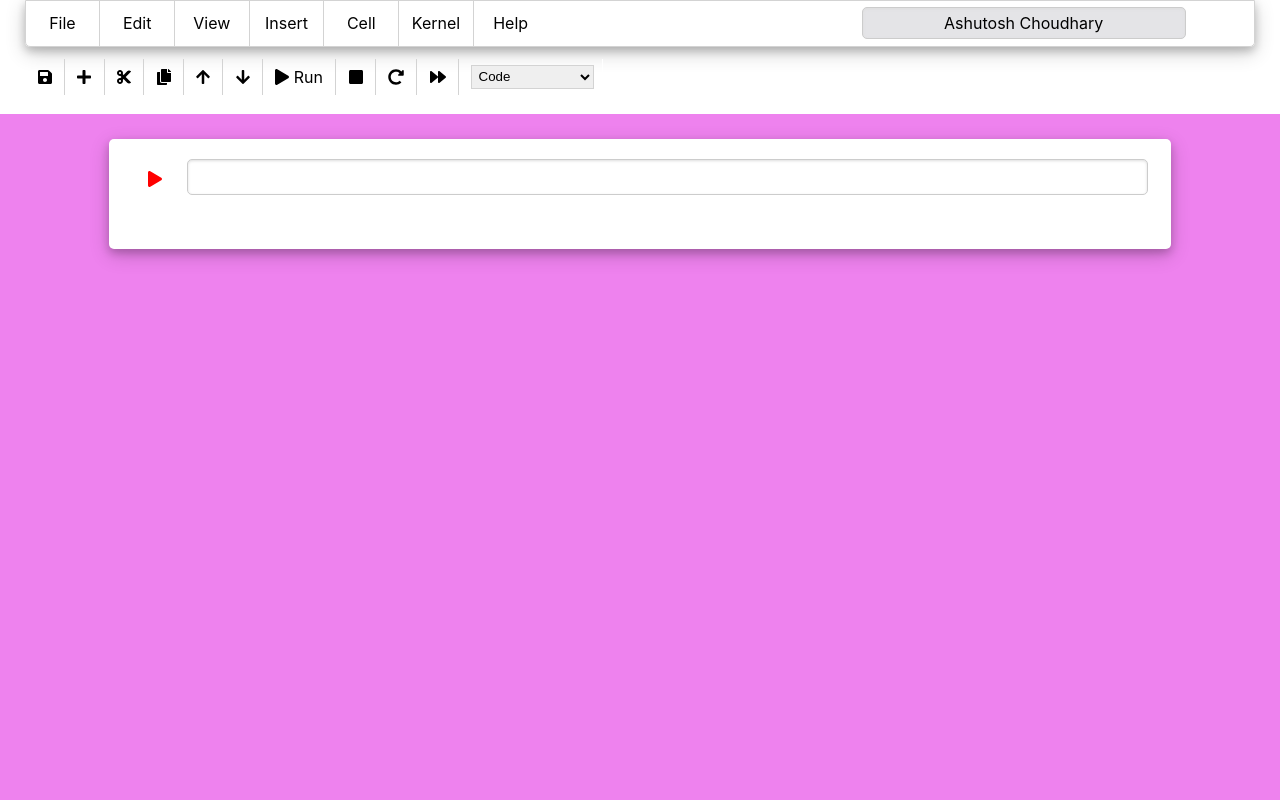
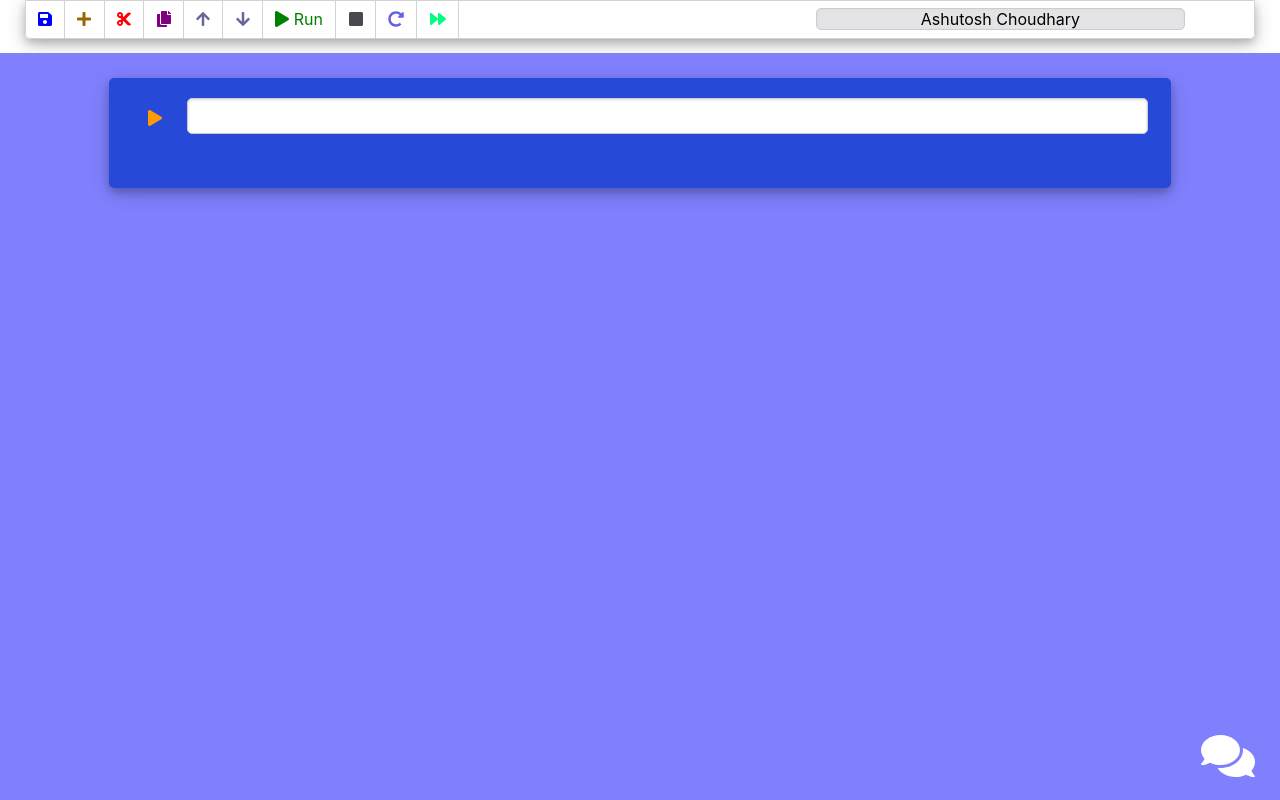
Before and after one commit to ChoudharyAshutosh/laait_frontend, a React (Create React App) app: page / in a window 1280 px wide. Built offline with nearby package versions, Linux system fonts and the light colour scheme.

Commit message:
modified basic ui and added chat button abd basic chat section

```diff
--- a/src/App.css
+++ b/src/App.css
@@ -1,13 +1,54 @@
 body{
   background-color: #e4e4e7;
+  overflow: hidden;
 }
 .App {
   text-align: center;
   display: flex;
   flex-direction: column;
-  height: 100vh;
 }
-
+.page_container{
+  display: flex;
+  flex-direction: row;
+  height: calc( 100vh - 53px );
+}
+.play-icon{
+    padding: 1% 2%;
+    color: red;
+}
+.play-icon:hover{
+  cursor: pointer;
+}
+.code-input{
+    display: flex;
+    flex-direction: row;
+    justify-content: center;
+    width: 100%;
+    margin-bottom: 1%;
+    align-items: center;
+}
+.code-line{
+    display: flex;
+    flex-direction: column;
+    width: 100%;
+    margin-bottom: 2%;
+}
+.code-output{
+    margin-left: 8%;
+    margin-right: 2.7%;
+    text-align: left;
+}
+.code-line-container{
+    flex:1;
+}
+.code{
+    width: 96%;
+    padding: 1.5% 1.5% 0.5% 1.5%;
+    border-radius: 5px;
+    border: 1px solid #ccc;
+    box-shadow: inset 0 1px 3px #ddd;
+    resize: none;
+}
 .App-logo {
   height: 40vmin;
   pointer-events: none;
--- a/src/App.js
+++ b/src/App.js
@@ -3,17 +3,19 @@ import { FontAwesomeIcon } from '@fortawesome/react-fontawesome';
 import { faPlay } from '@fortawesome/free-solid-svg-icons';
 import Menu from './components/Menu';
 import CodeArea from './CodeArea';
+import ChatArea from './ChatArea';
+import OpenChat from './components/OpenChat';
 import './App.css';
 
 function App() {
   const [currentId,setCurrentId]=useState(1);
   const [lastId, setLastId]=useState(1);
-  const [codeArea, setCodeArea]=useState([''])
+  const [codeArea, setCodeArea]=useState(['']);
   useEffect(()=>{
     setCodeArea([(
       <div className="code-line" id={1} key={1}>
         <div className="code-input">
-            <div className="play-icon"><FontAwesomeIcon icon={faPlay} /></div>
+            <div className="play-icon"><FontAwesomeIcon icon={faPlay} color={'#FE9B00'}/></div>
             <div className="code-line-container">
                 <textarea id={'input_1'} onKeyDown={updateRowNo} onFocus={async()=>{await setCurrentId(1);/*console.log(1);*/}} className="code" rows={1} autoCorrect="off" autoCapitalize="none" spellCheck="false" tabIndex="0" wrap="off"></textarea>
             </div>
@@ -34,7 +36,7 @@ function App() {
      return(
       <div className="code-line" id={id} key={id}>
         <div className="code-input">
-            <div className="play-icon"><FontAwesomeIcon icon={faPlay} /></div>
+            <div className="play-icon"><FontAwesomeIcon icon={faPlay} color={'#FE9B00'}  /></div>
             <div className="code-line-container">
                 <textarea id={"input_"+id} defaultValue={code} onKeyDown={updateRowNo} onFocus={async()=>{await setCurrentId(id);/*console.log(id);*/}} className="code" rows={1} autoCorrect="off" autoCapitalize="none" spellCheck="false" tabIndex="0" wrap="off"></textarea>
             </div>
@@ -46,7 +48,11 @@ function App() {
   return (
     <div className="App">
       <Menu setCurrentId={setCurrentId} currentId={currentId} setLastId={setLastId} lastId={lastId} newElement={newElement} setCodeArea={setCodeArea} codeArea={codeArea}/>
-      <CodeArea setCurrentId={setCurrentId} currentId={currentId} setLastId={setLastId} lastId={lastId} updateRowNo={updateRowNo} codeArea={codeArea}/>
+      <div className={"page_container"}>
+        <CodeArea setCurrentId={setCurrentId} currentId={currentId} setLastId={setLastId} lastId={lastId} updateRowNo={updateRowNo} codeArea={codeArea}/>
+        <ChatArea />
+        <OpenChat/>
+      </div>
     </div>
   );
 }
--- /dev/null
+++ b/src/ChatArea.css
@@ -0,0 +1,8 @@
+#chat_area{
+  height: calc( 100vh - 53px );
+  background-color: red;
+  width: 25%;
+}
+.hide{
+  display: none;
+}
--- /dev/null
+++ b/src/ChatArea.js
@@ -0,0 +1,9 @@
+import React from 'react';
+import './ChatArea.css';
+export default function ChatArea(){
+  return(
+    <div id={'chat_area'} className={['hide']}>
+      Chat
+    </div>
+  )
+}
--- a/src/CodeArea.css
+++ b/src/CodeArea.css
@@ -1,52 +1,20 @@
 .codearea{
-    flex:1;
+    flex: 1;
     overflow-y: scroll;
-    display: flex;
+    display: block;
     flex-direction: column;
     align-items: center;
-    background-color: violet;
+    background-color: #8080ff;
+    height: calc( 100vh - 53px );
 }
 .code-container{
-    margin: 2% 0%;
+    margin: 2% auto;
     display: flex;
     flex-direction: column;
     align-items: center;
     width: 80%;
-    background-color: white;
+    background-color: rgba(0,50,200,0.7);
     border-radius: 5px;
     padding: 1.5%;
     box-shadow: 0 4px 8px 0 rgba(0, 0, 0, 0.2), 0 6px 20px 0 rgba(0, 0, 0, 0.19);
 }
-.code-line{
-    display: flex;
-    flex-direction: column;
-    width: 100%;
-    margin-bottom: 2%;
-}
-.code-input{
-    display: flex;
-    flex-direction: row;
-    justify-content: center;
-    width: 100%;
-    margin-bottom: 1%;
-}
-.code-output{
-    margin-left: 8%;
-    margin-right: 2.7%;
-    text-align: left;
-}
-.play-icon{
-    padding: 1% 2%;
-    color: red;
-}
-.code-line-container{
-    flex:1;
-}
-.code{
-    width: 96%;
-    padding: 1.5% 1.5% 0.5% 1.5%;
-    border-radius: 5px;
-    border: 1px solid #ccc;
-    box-shadow: inset 0 1px 3px #ddd;
-    resize: none;
-}
--- a/src/CodeArea.js
+++ b/src/CodeArea.js
@@ -1,4 +1,4 @@
-import React from "react";
+import React, { useState } from "react";
 //import { FontAwesomeIcon } from '@fortawesome/react-fontawesome'
 //import { faPlay } from '@fortawesome/free-solid-svg-icons'
 import './CodeArea.css';
--- a/src/components/Menu.css
+++ b/src/components/Menu.css
@@ -5,6 +5,8 @@
     align-items: center;
     box-shadow: 0 4px 8px 0 rgba(0, 0, 0, 0.2), 0 6px 20px 0 rgba(0, 0, 0, 0.19);
     padding: 0% 2% 1% 2%;
+    max-height: 40px;
+    min-height: 40px;
 }
 .menus{
     display: flex;
@@ -60,6 +62,11 @@
     border: 1px solid #ccc;
     box-shadow: inset 0 1px 3px #ddd;
 }
+.project-name:hover{
+  background-color: green;
+  color: white;
+  cursor: pointer;
+}
 .menu-bar-icons{
     padding: 0.5% 1%;
     display: flex;
@@ -71,9 +78,13 @@
 }
 .menu-bar-icons:hover{
     background-color: #e4e4e7;
+    cursor: pointer;
 }
 .selection-list{
     border-radius: 0%;
     padding:2%;
     border: 1px solid lightgrey;
 }
+#run_all{
+  color: green;
+}
--- a/src/components/Menu.js
+++ b/src/components/Menu.js
@@ -1,4 +1,4 @@
-import React from 'react'
+import React, { useState } from 'react'
 import { FontAwesomeIcon } from '@fortawesome/react-fontawesome'
 import { faSave, faPlus, faCut, faCopy, faArrowUp, faArrowDown, faPlay, faStop, faRedoAlt, faForward } from '@fortawesome/free-solid-svg-icons'
 import RenameModal from './RenameModal'
@@ -77,18 +77,28 @@ export default function Menu({ setCurrentId, currentId, setLastId, lastId, newEl
     return (
         <div className="menu-container">
             <div className="menus">
-                <div className="menu-name">File</div>
+                {/*<div className="menu-name">File</div>
                 <div className="menu-name">Edit</div>
                 <div className="menu-name">View</div>
                 <div className="menu-name">Insert</div>
                 <div className="menu-name">Cell</div>
                 <div className="menu-name">Kernel</div>
-                <div className="menu-name">Help</div>
+                <div className="menu-name">Help</div>*/}
+                <div className="menu-bar-icons"><FontAwesomeIcon icon={faSave} color={'blue'}/></div>
+                <div className="menu-bar-icons" onClick={addNewCodeInputLine.bind(this,'add')}><FontAwesomeIcon icon={faPlus} color={'#996600'}/></div>
+                <div className="menu-bar-icons" onClick={addNewCodeInputLine.bind(this,'cut')}><FontAwesomeIcon icon={faCut} color={'red'}/></div>
+                <div className="menu-bar-icons" onClick={addNewCodeInputLine.bind(this,'copy')}><FontAwesomeIcon icon={faCopy} color={'purple'}/></div>
+                <div className="menu-bar-icons" onClick={addNewCodeInputLine.bind(this,'move_up')}><FontAwesomeIcon icon={faArrowUp}  color={'#666699'}/></div>
+                <div className="menu-bar-icons" onClick={addNewCodeInputLine.bind(this,'move_down')}><FontAwesomeIcon icon={faArrowDown}  color={'#666699'}/></div>
+                <div id="run_all" className="menu-bar-icons"><FontAwesomeIcon icon={faPlay} color={'green'}/> &nbsp;Run</div>
+                <div className="menu-bar-icons"><FontAwesomeIcon icon={faStop}  color={'#494950'}/></div>
+                <div className="menu-bar-icons"><FontAwesomeIcon icon={faRedoAlt}  color={'#6060eb'}/></div>
+                <div className="menu-bar-icons"><FontAwesomeIcon icon={faForward}  color={'#00ff80'}/></div>
                 <div className="menu-name">
                     <div className="project-name" id="project-name" onClick={openRenameModal}>Ashutosh Choudhary</div>
                 </div>
             </div>
-            <div className="tool-bar">
+            {/*<div className="tool-bar">
                 <div className="menu-bar-icons"><FontAwesomeIcon icon={faSave} /></div>
                 <div className="menu-bar-icons" onClick={addNewCodeInputLine.bind(this,'add')}><FontAwesomeIcon icon={faPlus} /></div>
                 <div className="menu-bar-icons" onClick={addNewCodeInputLine.bind(this,'cut')}><FontAwesomeIcon icon={faCut} /></div>
@@ -107,7 +117,7 @@ export default function Menu({ setCurrentId, currentId, setLastId, lastId, newEl
                         <option>Heading</option>
                     </select>
                 </div>
-            </div>
+            </div>*/}
             <RenameModal/>
         </div>
     )
--- /dev/null
+++ b/src/components/OpenChat.css
@@ -0,0 +1,7 @@
+#open_chat_button{
+  z-index: 10;
+  position: absolute;
+  bottom: 20px;
+  right:25px;
+  cursor: pointer;
+}
--- /dev/null
+++ b/src/components/OpenChat.js
@@ -0,0 +1,14 @@
+import React from 'react';
+import { FontAwesomeIcon } from '@fortawesome/react-fontawesome';
+import { faComments } from '@fortawesome/free-solid-svg-icons';
+import './OpenChat.css';
+export default function OpenChat(){
+  const showChat=()=>{
+    document.querySelector('#chat_area').classList.toggle('hide');
+  }
+  return(
+    <div id="open_chat_button" onClick={showChat}>
+      <FontAwesomeIcon icon={faComments} color={'white'} size={'3x'}/>
+    </div>
+  )
+}
```
Also changed, not shown: 1 other file (tests, documents, lock files or other folders).
